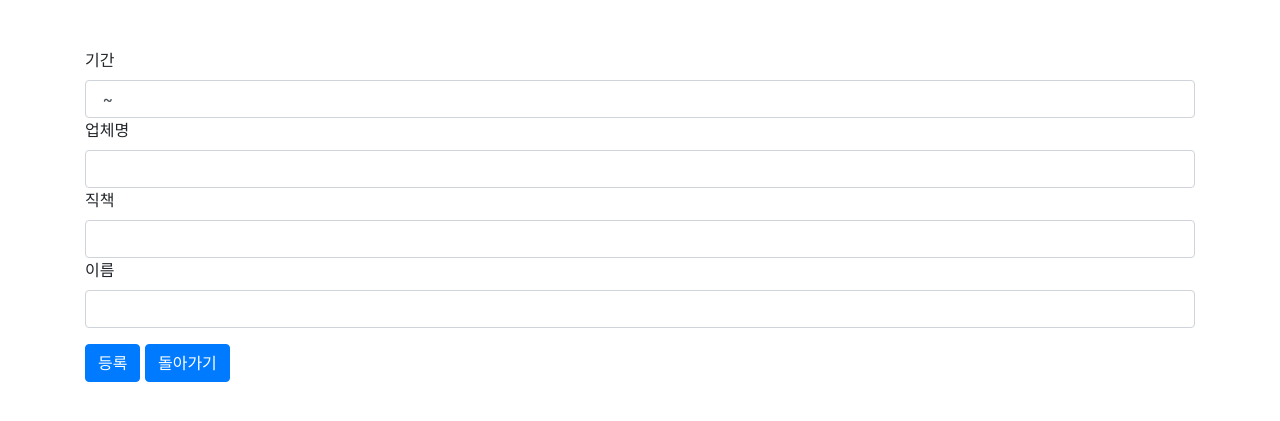
After one commit to skskdmsdl/access-control, a Django app: template access_control/board/templates/board_detail.html in a window 1280 px wide. The commit adds this page. Shown: the top 421 px of the page. Run offline with Django 3.2, Linux system fonts and the light colour scheme; the template is opened without the code that fills it, so the values that code supplies are empty; some libraries are stand-ins or nearby versions.

Commit message:
수정 폼 만들기

```diff
--- /dev/null
+++ b/access_control/board/templates/board_detail.html
@@ -0,0 +1,23 @@
+{% extends "base.html" %}
+
+{% block contents %}
+<div class="row mt-5">
+    <div class="col-12">
+        <form method="POST" action="/board/write/">
+            {% csrf_token %}
+            <div class="form-group">
+                <label for="title">기간</label>
+                <input type="text" class="form-control" id="title" value="{{ board.start_date|date:'Y.m.d (D)' }} ~ {{ board.end_date|date:'Y.m.d (D)' }}" />
+                <label for="company">업체명</label>
+                <input type="text" class="form-control" value="{{ board.company }}" />
+                <label for="position">직책</label>
+                <input type="text" class="form-control" value="{{ board.position }}" />
+                <label for="guest_name">이름</label>
+                <input type="text" class="form-control" value="{{ board.guest_name }}" />
+            </div>
+            <button type="submit" class="btn btn-primary">등록</button>
+            <button class="btn btn-primary" onclick="location.href='/board/list/'">돌아가기</button>
+        </form>
+    </div>
+</div>
+{% endblock %}
--- a/access_control/board/templates/board_list.html
+++ b/access_control/board/templates/board_list.html
@@ -9,7 +9,7 @@
         <table class="table">
             <thead>
                 <tr>
-                    <th>일시</th>
+                    <th>기간</th>
                     <th>업체명</th>
                     <th>직책</th>
                     <th>이름</th>
@@ -18,7 +18,7 @@
             <tbody>
                 {% for board in boards %}
                     {% if board.start_date|date:'Ymd' <= time|date:'Ymd' and board.end_date|date:'Ymd' >= time|date:'Ymd' %}
-                    <tr>
+                    <tr onclick="location.href='/board/detail/{{ board.id }}'">
                         <th>{{ board.start_date|date:'Y.m.d (D)' }} ~ {{ board.end_date|date:'Y.m.d (D)' }}</th>
                         <th>{{ board.company }}</th>
                         <th>{{ board.position }}</th>
--- a/access_control/board/urls.py
+++ b/access_control/board/urls.py
@@ -2,6 +2,7 @@ from django.urls import path
 from . import views
 
 urlpatterns = [
+    path('detail/<int:pk>/', views.board_detail),
     path('list/', views.board_list),
     path('write/', views.board_write),
     path(r'^export/xls/$', views.excel_export, name='excel_export')
```
Also changed, not shown: access_control/board/views.py (+9 -0 lines), access_control/db.sqlite3.
